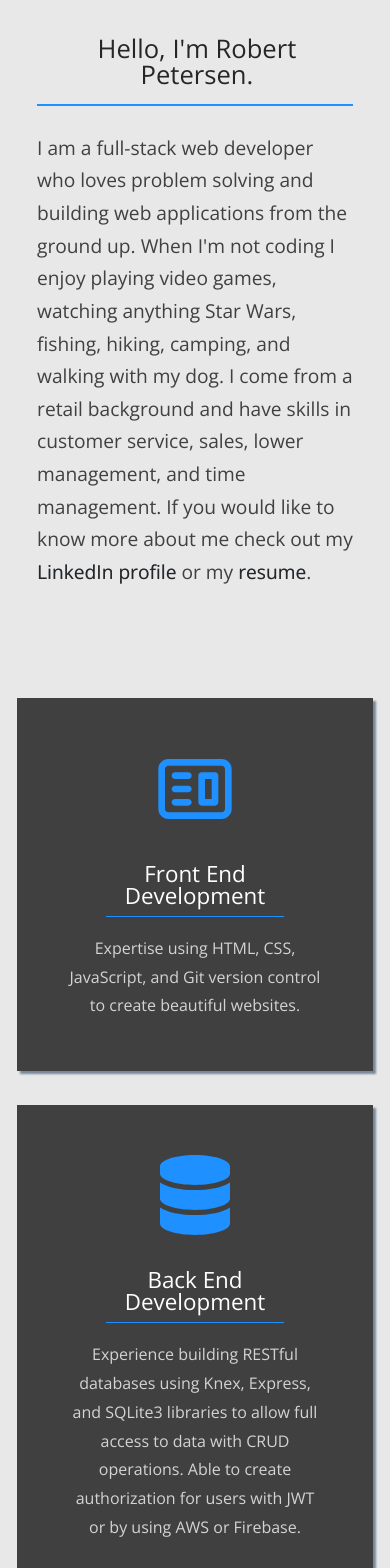
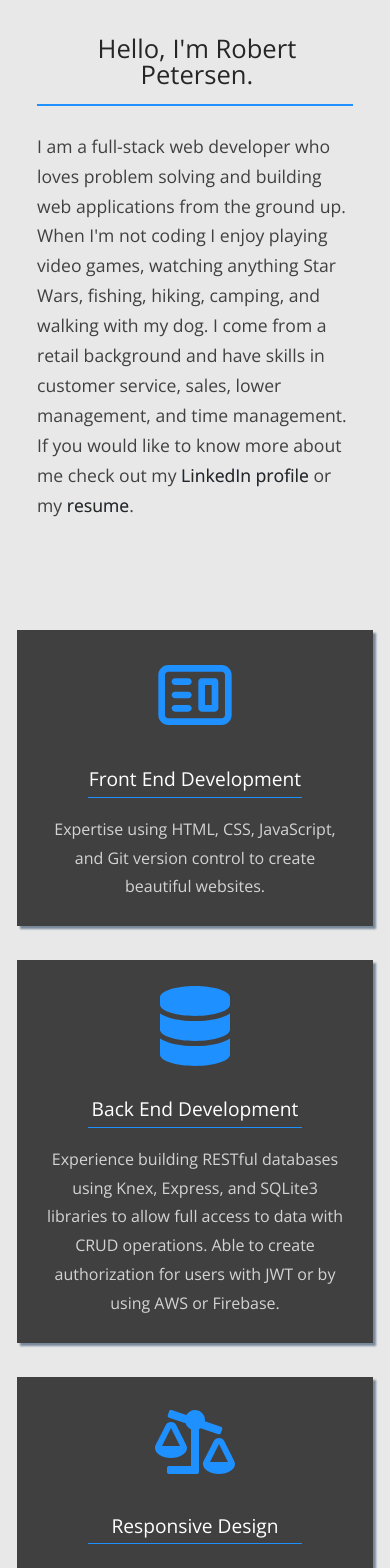
Before and after one commit to robert-petersen/portfolio3, a React (Create React App) app: page / in a window 390 px wide. Shown: the part 1460-3028 px from the top of the page. Built offline with nearby package versions, Linux system fonts and the light colour scheme.

Commit message:
About responsive changes

```diff
--- a/src/components/about/_about.scss
+++ b/src/components/about/_about.scss
@@ -169,6 +169,10 @@
         margin-bottom: 1vh;
         color:  $body_lightdark;
 
+        @media screen and (max-width: $phone) {
+          font-size: 1.1rem;
+        }
+
         a {
           text-decoration: none;
           color: $link_dark;
--- a/src/index.css
+++ b/src/index.css
@@ -613,6 +613,12 @@ body::-webkit-scrollbar-thumb {
   color: #404040;
 }
 
+@media screen and (max-width: 414px) {
+  #about .about_me_conatiner .about_me_botom p {
+    font-size: 1.1rem;
+  }
+}
+
 #about .about_me_conatiner .about_me_botom p a {
   text-decoration: none;
   color: #262626;
@@ -734,6 +740,7 @@ body::-webkit-scrollbar-thumb {
     -webkit-box-align: center;
         -ms-flex-align: center;
             align-items: center;
+    padding: 4vh;
   }
 }
 
@@ -746,6 +753,7 @@ body::-webkit-scrollbar-thumb {
     -webkit-box-pack: center;
         -ms-flex-pack: center;
             justify-content: center;
+    padding: 3vh;
   }
 }
 
@@ -791,11 +799,23 @@ body::-webkit-scrollbar-thumb {
   color: white;
 }
 
+@media screen and (max-width: 414px) {
+  .about_skill_card .card_text_content h1 {
+    font-size: 1.2rem;
+  }
+}
+
 .about_skill_card .card_text_content p {
   margin-top: 2vh;
   line-height: 1.8;
   color: lightgrey;
   text-align: center;
+}
+
+@media screen and (max-width: 414px) {
+  .about_skill_card .card_text_content p {
+    font-size: 1rem;
+  }
 }
 
 .about_icon {
```
Also changed, not shown: src/components/about/_aboutSkill.scss (+10 -0 lines), 1 other file (tests, documents, lock files or other folders).
